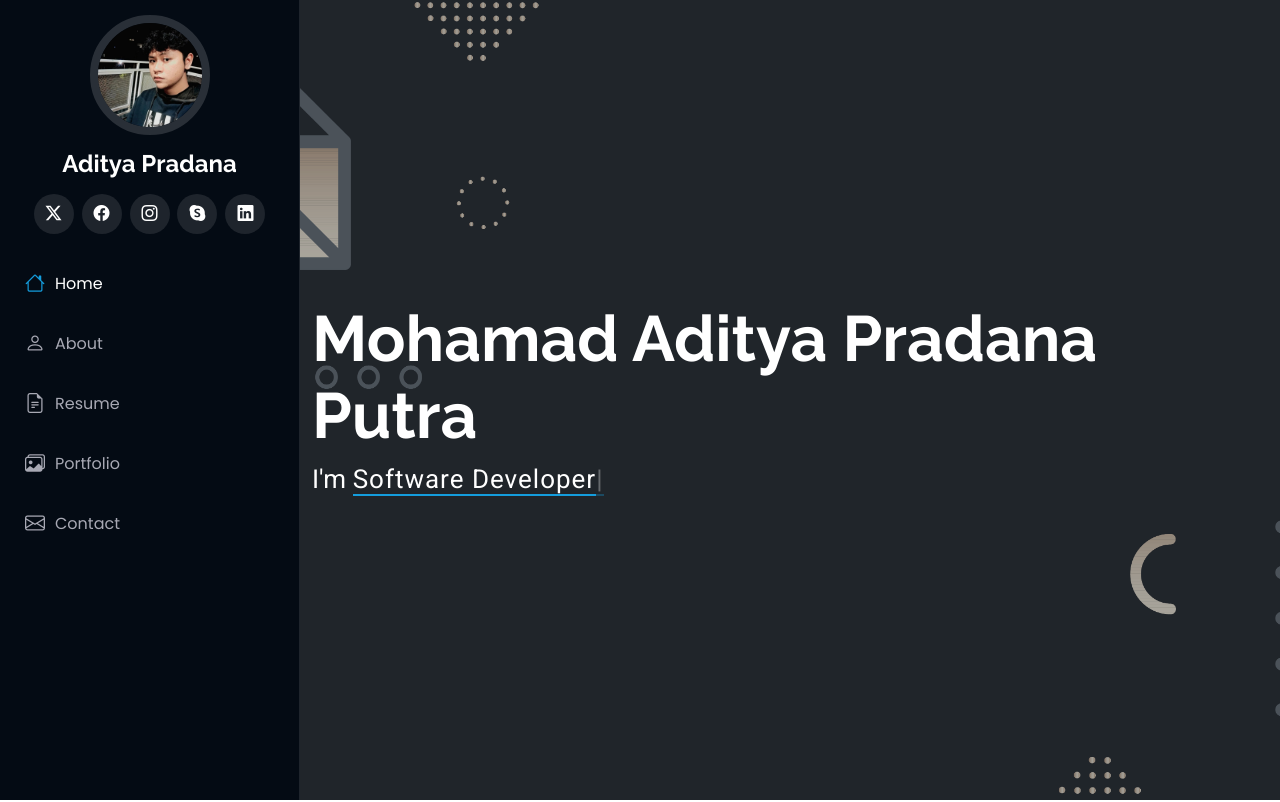
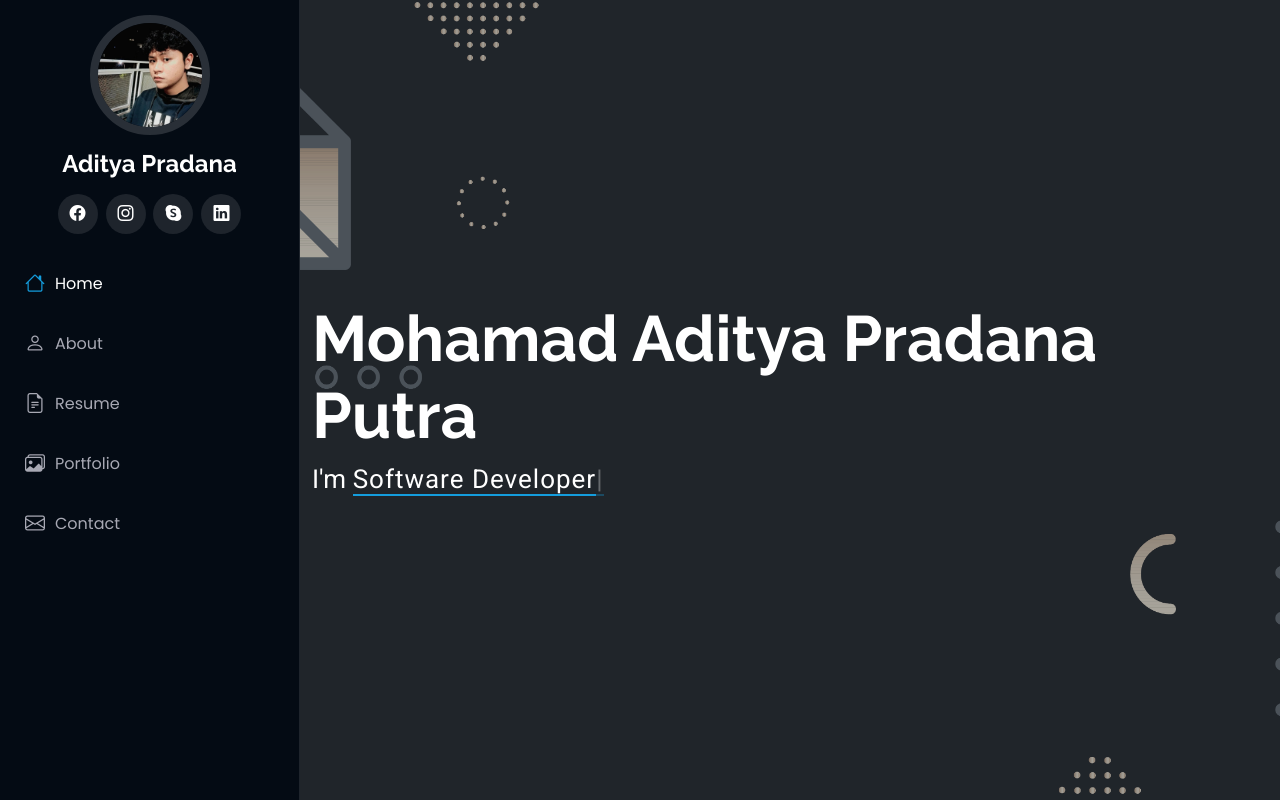
Before and after one commit to aditcoding/Portofolio, a plain HTML site: page index.html in a window 1280 px wide. Shown: the top 802 px of the page. Drawn offline with Linux system fonts and the light colour scheme.

Commit message:
update button

```diff
--- a/index.html
+++ b/index.html
@@ -52,9 +52,9 @@
     </a>
 
     <div class="social-links text-center">
-      <a href="#" class="twitter"><i class="bi bi-twitter-x"></i></a>
+<!--      <a href="#" class="twitter"><i class="bi bi-twitter-x"></i></a>-->
       <a href="#" class="facebook"><i class="bi bi-facebook"></i></a>
-      <a href="#" class="instagram"><i class="bi bi-instagram"></i></a>
+      <a href="https://www.instagram.com/adhityapradana14/?next=%2F" class="instagram"><i class="bi bi-instagram"></i></a>
       <a href="#" class="google-plus"><i class="bi bi-skype"></i></a>
       <a href="#" class="linkedin"><i class="bi bi-linkedin"></i></a>
     </div>
```
Also changed, not shown: portfolio-details-dinas.html (+2 -2 lines), portfolio-details.html (+2 -2 lines).
